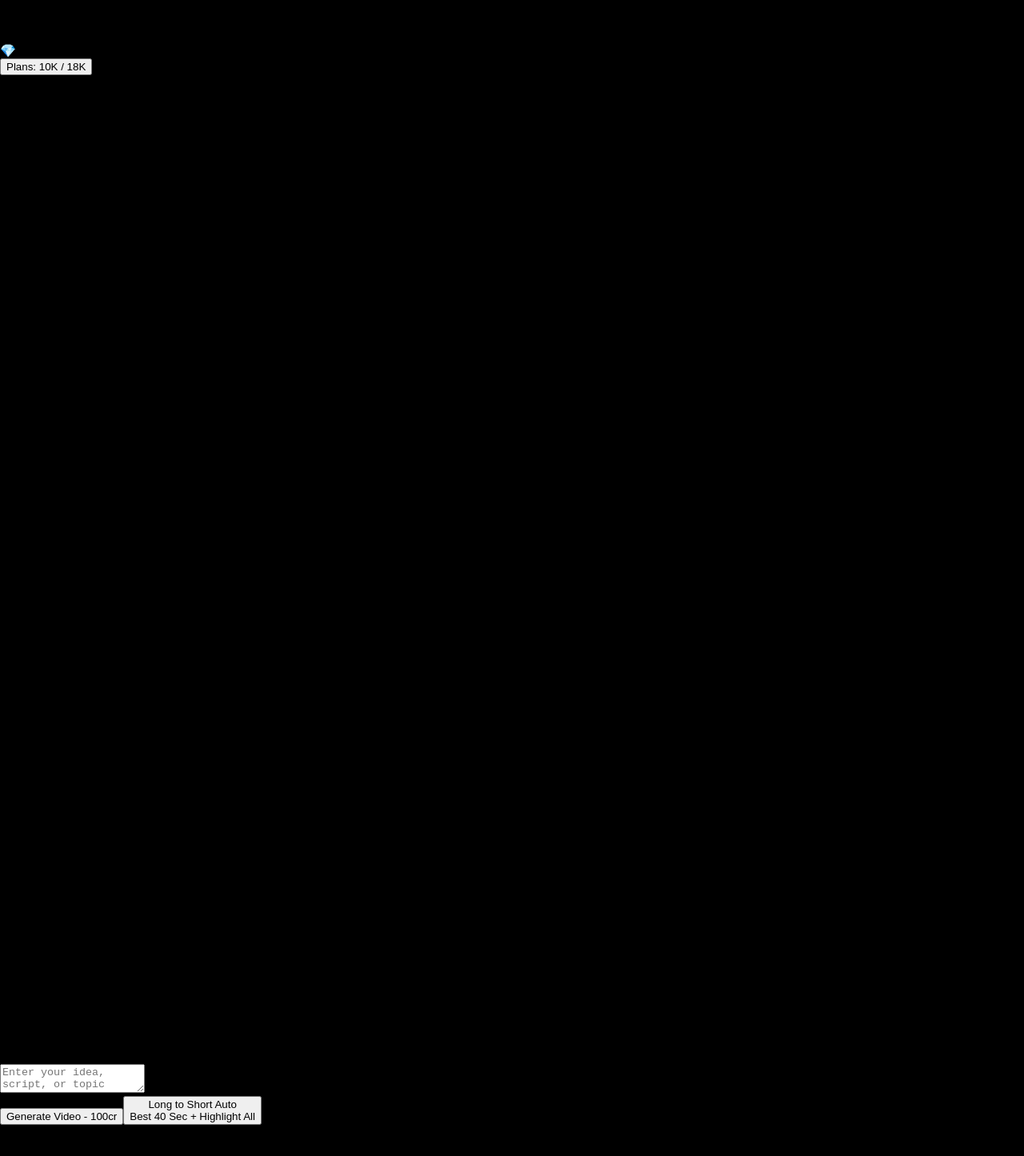
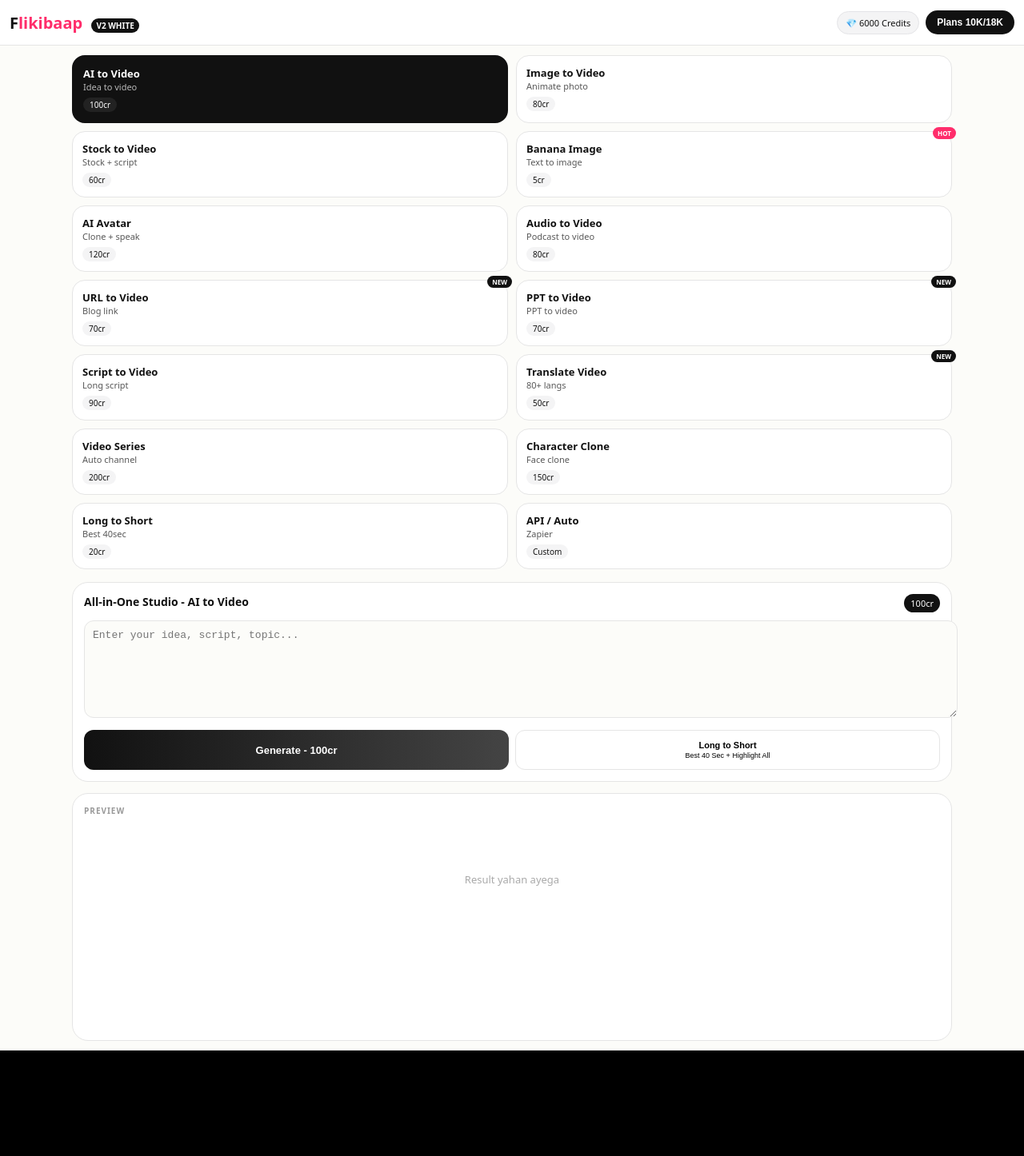
Before and after one commit to publicaffairswithmurad-afk/Flikibaap-pro, a Next.js app: page / in a window 1280 px wide. Shown: the top 1446 px of the page at 80% size. After the commit the page ends 1314 px from the top, so only its background shows below. Built offline with nearby package versions, Linux system fonts and the light colour scheme.

Commit message:
Update page.tsx

```diff
--- a/app/page.tsx
+++ b/app/page.tsx
@@ -1,147 +1,101 @@
 "use client";
 import { useState } from "react";
 
-const WORKFLOWS = [
-  { id: "ai", name: "AI to Video", cr: "100cr", desc: "Idea to faceless video", hot: true },
-  { id: "image", name: "Image to Video", cr: "80cr", desc: "Animate any photo", hot: false },
-  { id: "stock", name: "Stock to Video", cr: "60cr", desc: "Stock + script" },
-  { id: "banana", name: "Banana Image", cr: "5cr", desc: "Text to image", hot: true },
-  { id: "avatar", name: "AI Avatar", cr: "120cr", desc: "Clone + speak" },
-  { id: "audio", name: "Audio to Video", cr: "80cr", desc: "Podcast to video" },
-  { id: "url", name: "URL to Video", cr: "70cr", desc: "Blog link to video", new: true },
-  { id: "ppt", name: "PPT to Video", cr: "70cr", desc: "Presentation to video", new: true },
-  { id: "script", name: "Script to Video", cr: "90cr", desc: "Long script" },
-  { id: "translate", name: "Translate Video", cr: "50cr", desc: "80+ languages", new: true },
-  { id: "series", name: "Video Series", cr: "200cr", desc: "Auto channel", new: true },
-  { id: "character", name: "Character Clone", cr: "150cr", desc: "Your face clone", hot: true },
-  { id: "longshort", name: "Long to Short", cr: "20cr", desc: "Best 40sec + highlights" },
-  { id: "api", name: "API / Auto", cr: "Custom", desc: "Zapier + API" },
+const W = [
+  {id:"ai", n:"AI to Video", c:"100cr", d:"Idea to video"},
+  {id:"image", n:"Image to Video", c:"80cr", d:"Animate photo"},
+  {id:"stock", n:"Stock to Video", c:"60cr", d:"Stock + script"},
+  {id:"banana", n:"Banana Image", c:"5cr", d:"Text to image", hot:true},
+  {id:"avatar", n:"AI Avatar", c:"120cr", d:"Clone + speak"},
+  {id:"audio", n:"Audio to Video", c:"80cr", d:"Podcast to video"},
+  {id:"url", n:"URL to Video", c:"70cr", d:"Blog link", new:true},
+  {id:"ppt", n:"PPT to Video", c:"70cr", d:"PPT to video", new:true},
+  {id:"script", n:"Script to Video", c:"90cr", d:"Long script"},
+  {id:"translate", n:"Translate Video", c:"50cr", d:"80+ langs", new:true},
+  {id:"series", n:"Video Series", c:"200cr", d:"Auto channel"},
+  {id:"character", n:"Character Clone", c:"150cr", d:"Face clone"},
+  {id:"longshort", n:"Long to Short", c:"20cr", d:"Best 40sec"},
+  {id:"api", n:"API / Auto", c:"Custom", d:"Zapier"},
 ];
 
-export default function FlikibaapV2() {
-  const [activeMode, setActiveMode] = useState("ai");
-  const [topic, setTopic] = useState("");
-  const [result, setResult] = useState("");
-  const [img, setImg] = useState("");
-  const [loading, setLoading] = useState(false);
-  const [showPlans, setShowPlans] = useState(false);
-  const [credits] = useState(6000);
+export default function Page(){
+  const [mode,setMode]=useState("ai");
+  const [topic,setTopic]=useState("");
+  const [res,setRes]=useState("");
+  const [img,setImg]=useState("");
+  const [load,setLoad]=useState(false);
+  const [showPlans,setShowPlans]=useState(false);
+  const cur = W.find(x=>x.id===mode);
 
-  const current = WORKFLOWS.find(w=>w.id===activeMode);
-
-  const handleGenerate = async () => {
-    if(!topic.trim()) return alert("Pehle topic/prompt likho!");
-    setLoading(true); setResult(""); setImg("");
-    try {
-      if(activeMode==="banana"){
-        const url = `https://image.pollinations.ai/prompt/${encodeURIComponent(topic)}?width=1024&height=1024&seed=${Math.floor(Math.random()*1000)}&nologo=true`;
+  const gen = async()=>{
+    if(!topic.trim()){alert("Topic likho!"); return;}
+    setLoad(true); setRes(""); setImg("");
+    try{
+      if(mode==="banana"){
+        const url=`https://image.pollinations.ai/prompt/${encodeURIComponent(topic)}?width=1024&height=1024&nologo=true&seed=${Math.floor(Math.random()*10000)}`;
         setImg(url);
-        setResult(`✅ Banana Image Generated!\nPrompt: ${topic}\n\nCredits Used: 5cr\nRemaining: ${credits-5}cr`);
-      } else if (activeMode==="url" || activeMode==="ppt"){
-        setResult(`🔗 ${current?.name} - Processing...\n\nFetching: ${topic}\n\nGenerating script from content...\n\n(This will be live in Step 3 - Abhi mock script de raha hu)\n\n[HOOK] ${topic} is the future...\n[SCENE 1] Introduction...\n[SCENE 2] Main content...\n\nCredits: ${current?.cr}`);
-      } else {
-        const res = await fetch("/api/generate",{method:"POST", headers:{"Content-Type":"application/json"}, body: JSON.stringify({topic})});
-        const data = await res.json();
-        setResult(data.script || "Generated successfully!");
+        setRes(`✅ Image Generated - 5cr used`);
+      }else{
+        const r=await fetch("/api/generate",{method:"POST", headers:{"Content-Type":"application/json"}, body:JSON.stringify({topic})});
+        const d=await r.json();
+        setRes(d.script || "Done");
       }
-    } catch(e){ setResult("Error - API check karo"); }
-    setLoading(false);
-  };
-
-  const handleLongToShort = () => {
-    if(!result) return alert("Pehle video generate karo!");
-    setResult(r => r + `\n\n--- ✨ LONG TO SHORT AUTO (20cr) ---\n✅ Best 40 Sec: 00:00 - 00:40 (Viral Hook)\n✅ Highlight 1: 01:10 - 01:45\n✅ Highlight 2: 02:30 - 03:00\n✅ Highlight ALL: Auto captions added`);
+    }catch(e){setRes("Error - API key check karo");}
+    setLoad(false);
   };
 
   return (
-    <div className="min-h-screen bg-[#FCFCF9] text-zinc-900 font-sans">
-      {/* TOP BAR - VidRush style */}
-      <div className="h-14 border-b bg-white flex items-center justify-between px-4 sticky top-0 z-50">
-        <div className="flex items-center gap-6">
-          <div className="font-black text-xl tracking-tight">F<span className="text-[#FF2D6B]">likibaap</span></div>
-          <div className="hidden md:flex gap-2 text-sm">
-            <div className="px-3 py-1.5 bg-zinc-900 text-white rounded-full">Video Studio</div>
-            <div className="px-3 py-1.5 bg-zinc-100 rounded-full">Brand Kit</div>
-          </div>
-        </div>
-        <div className="flex items-center gap-3">
-          <div className="text-xs md:text-sm bg-zinc-100 border px-3 py-1.5 rounded-full">💎 {credits} Credits - Standard</div>
-          <button onClick={()=>setShowPlans(true)} className="bg-zinc-900 text-white text-xs md:text-sm px-4 py-2 rounded-full font-bold">Plans: 10K / 18K</button>
+    <div style={{minHeight:"100vh", background:"#FCFCF9", color:"#111", fontFamily:"system-ui", overflowX:"hidden"}}>
+      <div style={{height:56, background:"#fff", borderBottom:"1px solid #e5e5e5", display:"flex", alignItems:"center", justifyContent:"space-between", padding:"0 12px", position:"sticky", top:0, zIndex:10}}>
+        <div style={{fontWeight:900, fontSize:20}}>F<span style={{color:"#FF2D6B"}}>likibaap</span> <span style={{fontSize:10, background:"#111", color:"#fff", padding:"2px 6px", borderRadius:20, marginLeft:6}}>V2 WHITE</span></div>
+        <div style={{display:"flex", gap:8, alignItems:"center"}}>
+          <div style={{fontSize:11, background:"#f4f4f5", border:"1px solid #e4e4e7", padding:"6px 10px", borderRadius:20}}>💎 6000 Credits</div>
+          <button onClick={()=>setShowPlans(true)} style={{background:"#111", color:"#fff", fontSize:12, padding:"8px 14px", borderRadius:20, fontWeight:800, border:0}}>Plans 10K/18K</button>
         </div>
       </div>
 
-      <div className="flex">
-        {/* SIDEBAR - Fliki style */}
-        <div className="hidden md:block w-[220px] border-r bg-white min-h-[calc(100vh-56px)] p-3">
-          <div className="text-[11px] font-bold text-zinc-400 tracking-widest mb-3">WORKFLOWS</div>
-          {WORKFLOWS.map(w=>(
-            <div key={w.id} onClick={()=>setActiveMode(w.id)} className={`p-2.5 rounded-xl cursor-pointer mb-1 flex justify-between items-center text-sm ${activeMode===w.id ? 'bg-zinc-900 text-white' : 'hover:bg-zinc-100'}`}>
-              <span>{w.name}</span><span className="text-[10px] opacity-70">{w.cr}</span>
+      <div style={{padding:12, maxWidth:1100, margin:"0 auto"}}>
+        <div style={{display:"grid", gridTemplateColumns:"1fr 1fr", gap:10, marginBottom:16}}>
+          {W.map(w=>(
+            <div key={w.id} onClick={()=>setMode(w.id)} style={{background: mode===w.id?"#111":"#fff", color: mode===w.id?"#fff":"#111", border: mode===w.id?"2px solid #111":"1px solid #e5e5e5", borderRadius:16, padding:12, cursor:"pointer", position:"relative"}}>
+              {w.hot && <span style={{position:"absolute", top:-6, right:-6, background:"#FF2D6B", color:"#fff", fontSize:8, padding:"2px 6px", borderRadius:20, fontWeight:800}}>HOT</span>}
+              {w.new && <span style={{position:"absolute", top:-6, right:-6, background:"#111", color:"#fff", fontSize:8, padding:"2px 6px", borderRadius:20, fontWeight:800}}>NEW</span>}
+              <div style={{fontWeight:800, fontSize:13}}>{w.n}</div>
+              <div style={{fontSize:11, opacity:0.7}}>{w.d}</div>
+              <div style={{marginTop:6, fontSize:10, background: mode===w.id?"#222":"#f4f4f5", display:"inline-block", padding:"2px 8px", borderRadius:20}}>{w.c}</div>
             </div>
           ))}
         </div>
 
-        {/* MAIN */}
-        <div className="flex-1 p-3 md:p-6 max-w-6xl mx-auto w-full">
-          {/* WORKFLOW GRID - Pictory + Fliki mix */}
-          <div className="grid grid-cols-2 md:grid-cols-4 gap-3 mb-6">
-            {WORKFLOWS.map(w=>(
-              <div key={w.id} onClick={()=>setActiveMode(w.id)} className={`relative bg-white border rounded-2xl p-4 cursor-pointer transition-all ${activeMode===w.id ? 'border-zinc-900 shadow-lg scale-[1.02]' : 'border-zinc-200 hover:border-zinc-400'}`}>
-                {w.hot && <span className="absolute -top-2 -right-2 bg-[#FF2D6B] text-white text-[9px] px-2 py-0.5 rounded-full font-bold">HOT</span>}
-                {w.new && <span className="absolute -top-2 -right-2 bg-zinc-900 text-white text-[9px] px-2 py-0.5 rounded-full font-bold">NEW</span>}
-                <div className="font-bold text-sm">{w.name}</div>
-                <div className="text-[11px] text-zinc-500 mt-0.5">{w.desc}</div>
-                <div className="mt-2 text-[11px] font-mono bg-zinc-100 inline-block px-2 py-0.5 rounded-full">{w.cr} / 4min</div>
-              </div>
-            ))}
+        <div style={{background:"#fff", border:"1px solid #e5e5e5", borderRadius:20, padding:14}}>
+          <div style={{display:"flex", justifyContent:"space-between", marginBottom:10}}>
+            <div style={{fontWeight:800, fontSize:14}}>All-in-One Studio - {cur?.n}</div>
+            <div style={{fontSize:11, background:"#111", color:"#fff", padding:"4px 8px", borderRadius:20}}>{cur?.c}</div>
           </div>
+          <textarea value={topic} onChange={e=>setTopic(e.target.value)} placeholder={mode==="banana" ? "Image prompt: e.g. Beautiful Islamic mosque at night, cinematic 4k" : mode==="url" ? "Paste URL: https://..." : "Enter your idea, script, topic..."} style={{width:"100%", height:100, background:"#FCFCF9", border:"1px solid #e5e5e5", borderRadius:12, padding:10, fontSize:13, outline:"none", color:"#111"}} />
+          <div style={{display:"grid", gridTemplateColumns:"1fr 1fr", gap:8, marginTop:10}}>
+            <button onClick={gen} disabled={load} style={{background:"linear-gradient(90deg,#111,#444)", color:"#fff", padding:12, borderRadius:12, fontWeight:800, fontSize:13, border:0}}>{load?"Generating...":`Generate - ${cur?.c}`}</button>
+            <button onClick={()=>{if(!res){alert("Pehle generate karo"); return;} setRes(r=>r+"\n\n--- LONG TO SHORT (20cr) ---\nBest 40 Sec: 00:00-00:40\nHighlight 1: 01:10-01:45\nHighlight ALL + Captions")}} style={{background:"#fff", border:"1px solid #e5e5e5", padding:12, borderRadius:12, fontWeight:800, fontSize:11}}>Long to Short<br/><span style={{fontWeight:400, fontSize:9}}>Best 40 Sec + Highlight All</span></button>
+          </div>
+        </div>
 
-          {/* INPUT AREA */}
-          <div className="bg-white border border-zinc-200 rounded-[20px] p-4 md:p-5 shadow-sm">
-            <div className="flex justify-between items-center mb-3">
-              <h2 className="font-bold">All-in-One Video Studio <span className="text-zinc-400 font-normal">- {current?.name}</span></h2>
-              <span className="text-xs bg-zinc-900 text-white px-2 py-1 rounded-full">{current?.cr}</span>
-            </div>
-            <textarea value={topic} onChange={e=>setTopic(e.target.value)} placeholder={activeMode==="banana" ? "e.g. Islamic mosque at night, cinematic, 4k" : activeMode==="url" ? "Paste Blog URL here... https://..." : "Enter your idea, script, or topic here..."} className="w-full h-28 bg-[#FCFCF9] border border-zinc-200 rounded-xl p-3 text-sm outline-none focus:border-zinc-900" />
-            <div className="grid grid-cols-2 gap-3 mt-3">
-              <button onClick={handleGenerate} disabled={loading} className="bg-gradient-to-r from-zinc-900 to-zinc-700 text-white py-3 rounded-xl font-bold text-sm disabled:opacity-50">
-                {loading ? "Generating..." : `Generate Video - ${current?.cr}`}
-              </button>
-              <button onClick={handleLongToShort} className="bg-white border border-zinc-300 py-3 rounded-xl font-bold text-sm hover:bg-zinc-50">
-                Long to Short Auto<br/><span className="text-[10px] font-normal">Best 40 Sec + Highlight All</span>
-              </button>
-            </div>
-          </div>
-
-          {/* RESULT AREA */}
-          <div className="mt-4 bg-white border border-zinc-200 rounded-[20px] p-4 min-h-[300px]">
-            <div className="text-xs font-bold text-zinc-400 tracking-widest mb-3">VIDEO PREVIEW</div>
-            {loading && <div className="py-20 text-center text-zinc-400 animate-pulse">AI is working... VidRush + Pictory + Fliki se best bana raha hai...</div>}
-            {img && <img src={img} className="w-full max-w-[512px] mx-auto rounded-xl border mb-4" alt="generated"/>}
-            {result && <pre className="whitespace-pre-wrap text-sm leading-6 font-sans bg-[#FCFCF9] p-4 rounded-xl border">{result}</pre>}
-            {!result && !loading && !img && <div className="py-20 text-center text-zinc-400 text-sm">Result yahan ayega - Select workflow and generate</div>}
-          </div>
-
-          {/* TRUST BAR - Like Fliki */}
-          <div className="mt-6 text-center text-[11px] text-zinc-400">Trusted logic from 100M+ videos analyzed • No watermark • 1080p • 80+ voices • Islamic + Urdu support</div>
+        <div style={{marginTop:14, background:"#fff", border:"1px solid #e5e5e5", borderRadius:20, padding:14, minHeight:280}}>
+          <div style={{fontSize:10, fontWeight:800, letterSpacing:1, color:"#999", marginBottom:10}}>PREVIEW</div>
+          {load && <div style={{textAlign:"center", padding:60, color:"#999"}}>AI kaam kar raha hai...</div>}
+          {img && <img src={img} style={{width:"100%", maxWidth:512, borderRadius:12, display:"block", margin:"0 auto 12px", border:"1px solid #eee"}} alt=""/>}
+          {res && <pre style={{whiteSpace:"pre-wrap", fontSize:13, lineHeight:1.6, background:"#FCFCF9", padding:12, borderRadius:12, border:"1px solid #eee"}}>{res}</pre>}
+          {!res && !load && !img && <div style={{textAlign:"center", padding:60, color:"#aaa", fontSize:13}}>Result yahan ayega</div>}
         </div>
       </div>
 
-      {/* PLANS MODAL - FINAL */}
       {showPlans && (
-        <div className="fixed inset-0 bg-black/50 backdrop-blur-sm flex items-end md:items-center justify-center z-[100] p-3" onClick={()=>setShowPlans(false)}>
-          <div className="bg-white rounded-[24px] p-6 w-full max-w-3xl grid grid-cols-1 md:grid-cols-3 gap-4" onClick={e=>e.stopPropagation()}>
-            <div className="border rounded-2xl p-4">
-              <div className="font-bold">Free</div><div className="text-2xl font-black">Rs 0</div><div className="text-xs text-zinc-500 mt-2">100 Credits = 1 Video<br/>720p, Watermark</div>
-            </div>
-            <div className="border-2 border-zinc-900 rounded-2xl p-4 relative bg-zinc-50">
-              <span className="absolute -top-3 left-4 bg-zinc-900 text-white text-[10px] px-2 py-1 rounded-full">POPULAR - 10K</span>
-              <div className="font-bold">Standard</div><div className="text-2xl font-black">Rs 10,000</div><div className="text-xs text-zinc-600 mt-2 font-bold">6000 Credits = 60 Videos x 4min (100cr each)<br/>1080p, No Watermark, All 14 Workflows, 80+ Voices<br/>No watermark</div>
-            </div>
-            <div className="border rounded-2xl p-4">
-              <div className="font-bold">Premium</div><div className="text-2xl font-black">Rs 18,000</div><div className="text-xs text-zinc-500 mt-2"><b>30,000 Credits Unlimited 1 Month</b><br/>4K, API, Series Auto, Long to Short Highlight ALL</div>
-            </div>
-            <button onClick={()=>setShowPlans(false)} className="md:col-span-3 bg-zinc-900 text-white py-3 rounded-xl font-bold">Close - Continue Creating</button>
+        <div style={{position:"fixed", inset:0, background:"rgba(0,0,0,0.6)", display:"flex", alignItems:"flex-end", justifyContent:"center", zIndex:100, padding:12}} onClick={()=>setShowPlans(false)}>
+          <div style={{background:"#fff", borderRadius:20, padding:16, width:"100%", maxWidth:600, display:"grid", gridTemplateColumns:"1fr 1fr", gap:10}} onClick={e=>e.stopPropagation()}>
+            <div style={{gridColumn:"1 / span 2", fontWeight:900, fontSize:16, marginBottom:4}}>Plans - Flikibaap vs Fliki</div>
+            <div style={{border:"1px solid #e5e5e5", borderRadius:14, padding:12}}><div style={{fontWeight:800}}>Free</div><div style={{fontWeight:900, fontSize:20}}>Rs 0</div><div style={{fontSize:11, color:"#666", marginTop:4}}>100 Credits = 1 Video<br/>720p, Watermark</div></div>
+            <div style={{border:"2px solid #111", borderRadius:14, padding:12, background:"#FCFCF9"}}><div style={{fontWeight:800}}>Standard <span style={{background:"#FF2D6B", color:"#fff", fontSize:8, padding:"2px 6px", borderRadius:10}}>POPULAR</span></div><div style={{fontWeight:900, fontSize:20}}>Rs 10,000</div><div style={{fontSize:11, color:"#111", marginTop:4, fontWeight:600}}>6000 Credits = 60 Videos x 4min<br/>Fliki me sirf 180 credits! Tum 33x zyada</div></div>
+            <div style={{gridColumn:"1 / span 2", border:"1px solid #e5e5e5", borderRadius:14, padding:12}}><div style={{fontWeight:800}}>Premium - Rs 18,000</div><div style={{fontSize:11, color:"#666", marginTop:2}}>30,000 Credits Unlimited 1 Month, 4K, API, Series Auto, Long to Short Highlight ALL</div></div>
+            <button onClick={()=>setShowPlans(false)} style={{gridColumn:"1 / span 2", background:"#111", color:"#fff", padding:12, borderRadius:12, fontWeight:800, border:0}}>Close</button>
           </div>
         </div>
       )}
```
